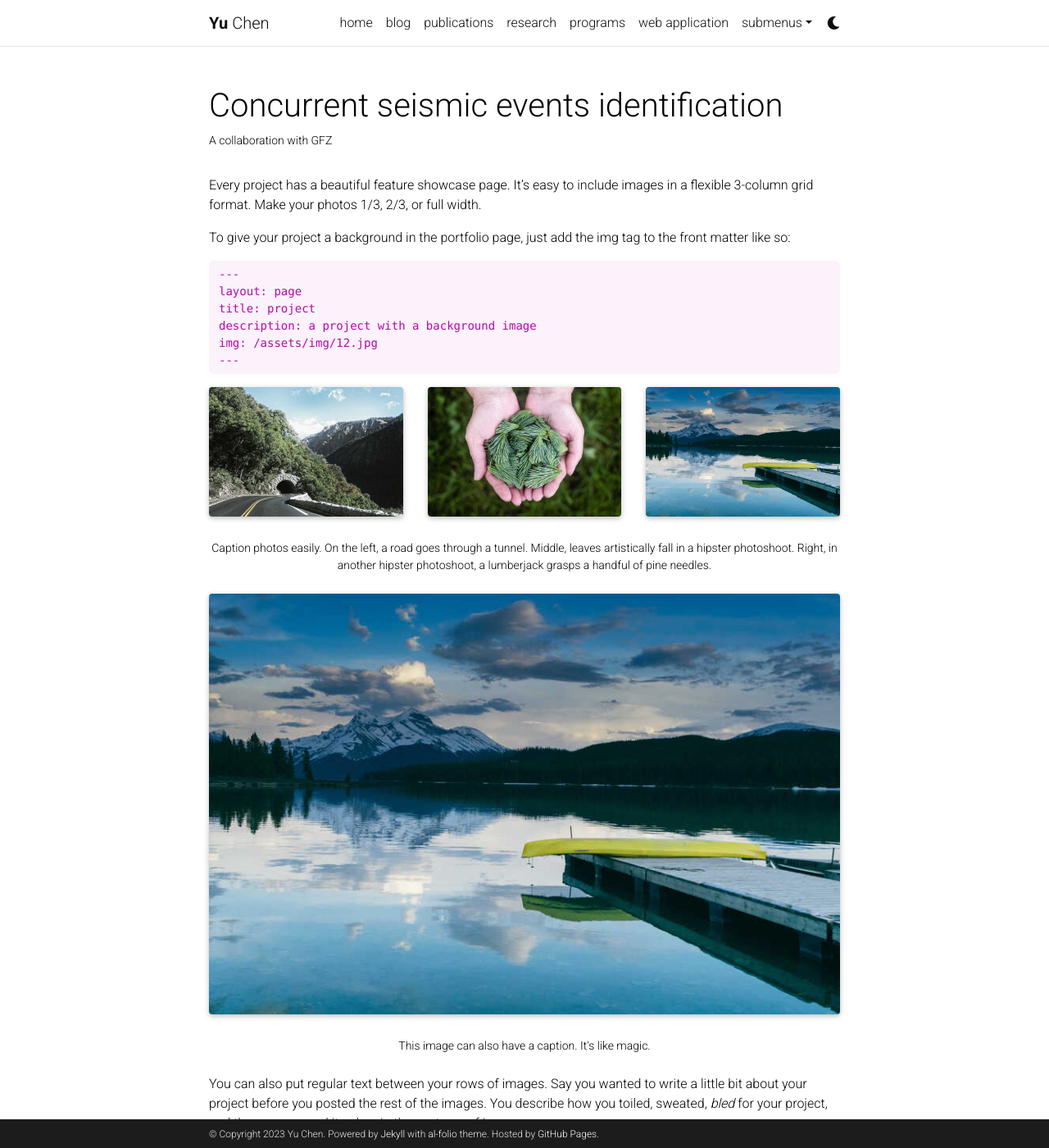
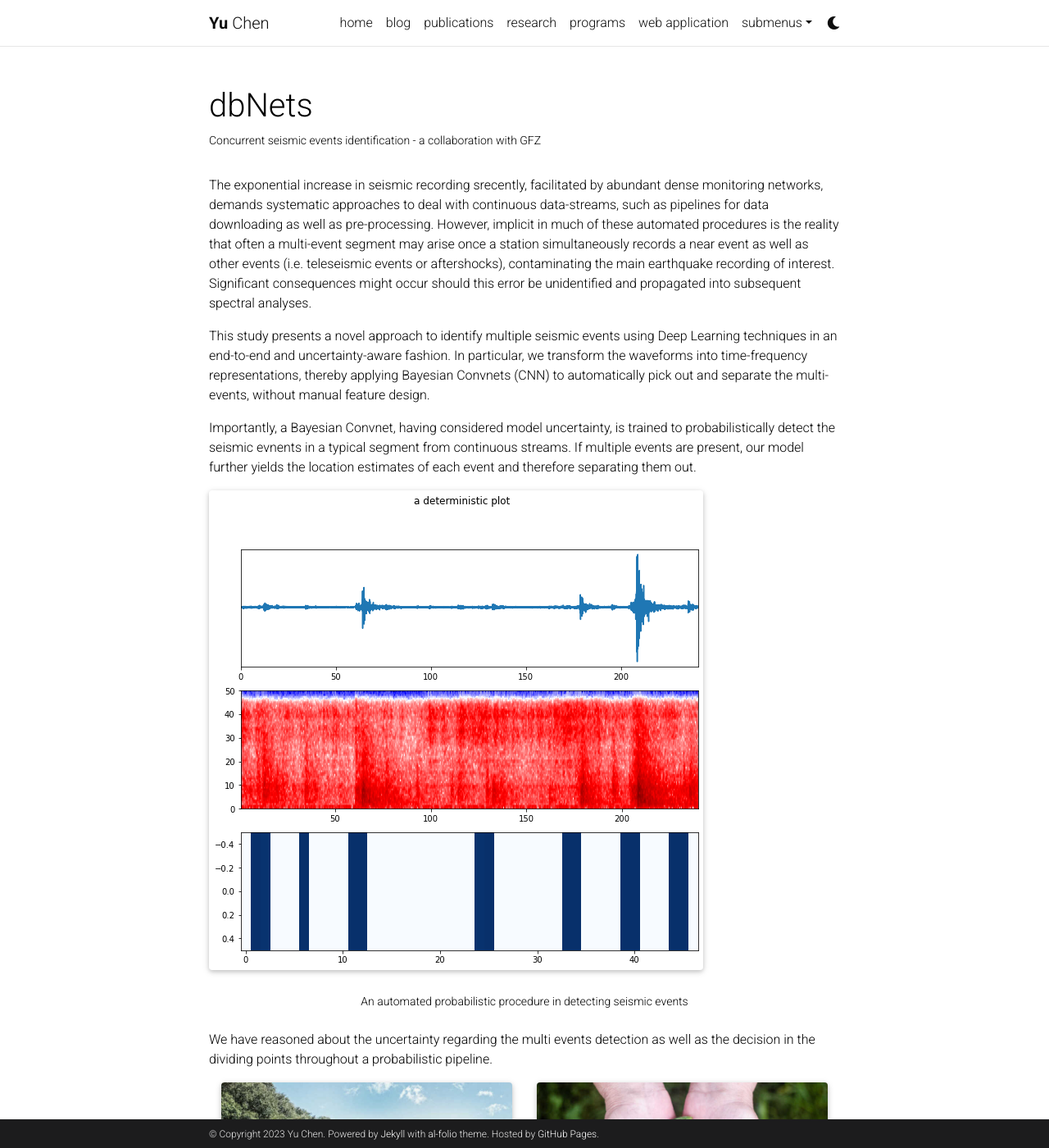
Before and after one commit to yuchenakaleslie/yuchenakaleslie.github.io, a Jekyll site: the page built from _projects/4_project.md, in a window 1280 px wide and 1400 px high. Shown: the whole window at 82% size. Built offline with Jekyll 4.4.1, drawn with Linux system fonts in a browser that asks for light colours; full-size pictures stand in for the smaller copies a plugin makes; comment, search, counter and statistics services are not loaded; a style sheet for code colours, icons or effects is not loaded; some of the changed text lies outside the part shown.

Commit message:
test pics layout

````diff
--- a/_projects/4_project.md
+++ b/_projects/4_project.md
@@ -1,80 +1,35 @@
 ---
 layout: page
-title: Concurrent seismic events identification
-description: A collaboration with GFZ
-img:
+title: dbNets
+description: Concurrent seismic events identification - a collaboration with GFZ
+img: assets/img/multi_event_combo.png
 importance: 3
 category: collaboration
 ---
 
-Every project has a beautiful feature showcase page.
-It's easy to include images in a flexible 3-column grid format.
-Make your photos 1/3, 2/3, or full width.
+ The exponential increase in seismic recording srecently, facilitated by abundant dense monitoring networks, demands systematic approaches to deal with continuous data-streams, such as pipelines for data downloading as well as pre-processing. However, implicit in much of these automated procedures is the reality that often a multi-event segment may arise once a station simultaneously records a near event as well as other events (i.e. teleseismic events or aftershocks), contaminating the main earthquake recording of interest. Significant consequences might occur should this error be unidentified and propagated into subsequent spectral analyses.
 
-To give your project a background in the portfolio page, just add the img tag to the front matter like so:
+ This study presents a novel approach to identify multiple seismic events using Deep Learning techniques in an end-to-end and uncertainty-aware fashion. In particular, we transform the waveforms into time-frequency representations, thereby applying Bayesian Convnets (CNN) to automatically pick out and separate the multi-events, without manual feature design.
 
-    ---
-    layout: page
-    title: project
-    description: a project with a background image
-    img: /assets/img/12.jpg
-    ---
+Importantly, a Bayesian Convnet, having considered model uncertainty, is trained to probabilistically detect the seismic evnents in a typical segment from continuous streams. If multiple events are present, our model further yields the location estimates of each event and therefore separating them out.
 
 <div class="row">
     <div class="col-sm mt-3 mt-md-0">
-        {% include figure.html path="assets/img/1.jpg" title="example image" class="img-fluid rounded z-depth-1" %}
-    </div>
-    <div class="col-sm mt-3 mt-md-0">
-        {% include figure.html path="assets/img/3.jpg" title="example image" class="img-fluid rounded z-depth-1" %}
-    </div>
-    <div class="col-sm mt-3 mt-md-0">
-        {% include figure.html path="assets/img/5.jpg" title="example image" class="img-fluid rounded z-depth-1" %}
+        {% include figure.html path="assets/img/separation.png" title="example image" class="img-fluid rounded z-depth-1" %}
     </div>
 </div>
 <div class="caption">
-    Caption photos easily. On the left, a road goes through a tunnel. Middle, leaves artistically fall in a hipster photoshoot. Right, in another hipster photoshoot, a lumberjack grasps a handful of pine needles.
-</div>
-<div class="row">
-    <div class="col-sm mt-3 mt-md-0">
-        {% include figure.html path="assets/img/5.jpg" title="example image" class="img-fluid rounded z-depth-1" %}
-    </div>
-</div>
-<div class="caption">
-    This image can also have a caption. It's like magic.
+    An automated probabilistic procedure in detecting seismic events
 </div>
 
-You can also put regular text between your rows of images.
-Say you wanted to write a little bit about your project before you posted the rest of the images.
-You describe how you toiled, sweated, *bled* for your project, and then... you reveal its glory in the next row of images.
+We have reasoned about the uncertainty regarding the multi events detection as well as the decision in the dividing points throughout a probabilistic pipeline.
 
-
-<div class="row justify-content-sm-center">
-    <div class="col-sm-8 mt-3 mt-md-0">
-        {% include figure.html path="assets/img/6.jpg" title="example image" class="img-fluid rounded z-depth-1" %}
+<div class="container">
+  <div class="row">
+    <div class="col">
+        {% include figure.html path="assets/img/1.jpg" title="example image" class="img-fluid rounded z-depth-1" %}
     </div>
-    <div class="col-sm-4 mt-3 mt-md-0">
-        {% include figure.html path="assets/img/11.jpg" title="example image" class="img-fluid rounded z-depth-1" %}
+    <div class="col">
+        {% include figure.html path="assets/img/3.jpg" title="example image" class="img-fluid rounded z-depth-1" %}
     </div>
-</div>
-<div class="caption">
-    You can also have artistically styled 2/3 + 1/3 images, like these.
-</div>
-
-
-The code is simple.
-Just wrap your images with `<div class="col-sm">` and place them inside `<div class="row">` (read more about the <a href="https://getbootstrap.com/docs/4.4/layout/grid/">Bootstrap Grid</a> system).
-To make images responsive, add `img-fluid` class to each; for rounded corners and shadows use `rounded` and `z-depth-1` classes.
-Here's the code for the last row of images above:
-
-{% raw %}
-```html
-<div class="row justify-content-sm-center">
-    <div class="col-sm-8 mt-3 mt-md-0">
-        {% include figure.html path="assets/img/6.jpg" title="example image" class="img-fluid rounded z-depth-1" %}
-    </div>
-    <div class="col-sm-4 mt-3 mt-md-0">
-        {% include figure.html path="assets/img/11.jpg" title="example image" class="img-fluid rounded z-depth-1" %}
-    </div>
-</div>
-```
-{% endraw %}
+  </div>
````
Also changed, not shown: assets/img/multi_event_combo.png (added), assets/img/separation.png (added).
